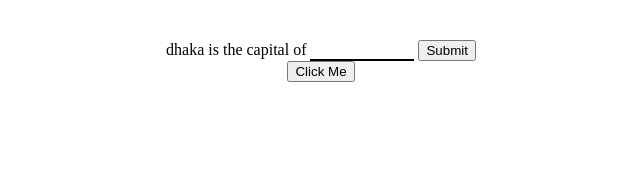
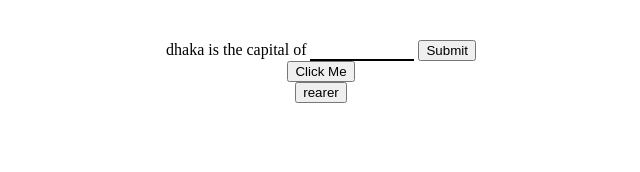
Before and after one commit to shahariar270/designSystem, a React (Vite) app: page / in a window 1280 px wide. Shown: the top 172 px of the page, without its empty margins (319-959 px from the left). Built offline with nearby package versions, Linux system fonts and the light colour scheme.

Commit message:
pophover render issue fixed

```diff
--- a/src/App.jsx
+++ b/src/App.jsx
@@ -30,14 +30,14 @@ function App() {
             onClose={() => setOpen(false)}
             title="Modal Title"
           />
-      <Popover label="User Info">
+        </>
+      }
+      <Popover label={'rearer'}>
         <div>
           <h4>John Doe</h4>
           <p>Email: john@example.com</p>
         </div>
       </Popover>
-        </>
-        }
 
     </>
   )
--- a/src/components/Popover/index.jsx
+++ b/src/components/Popover/index.jsx
@@ -4,7 +4,7 @@ import './styles.scss';
 export const Popover = ({ label, children, hoverType = 'button' }) => {
     const [trigger, setTrigger] = useState(false);
     const Wrapper = hoverType === 'button' ? 'button' : 'div';
-
+    console.log(label);
     return (
         <div
             className='st-popover-container'
```
Lines whose indentation alone changed are shown as unchanged.
